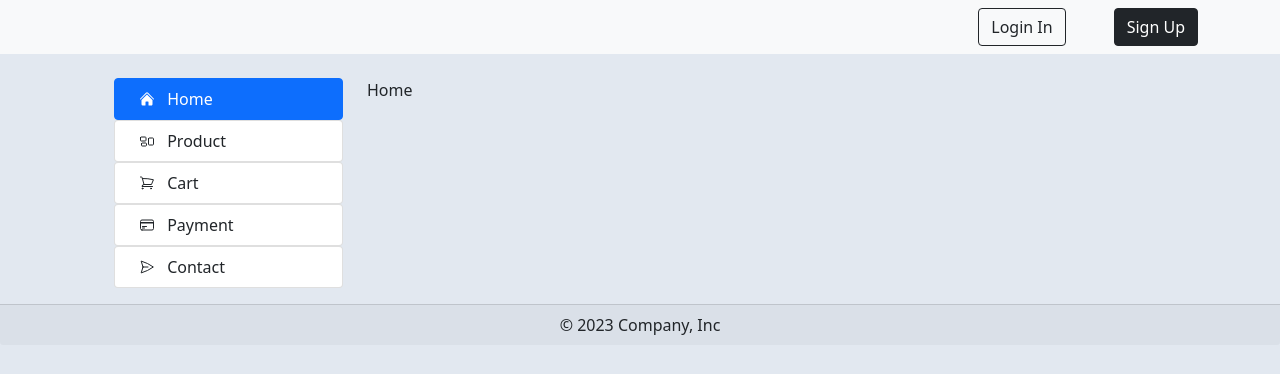
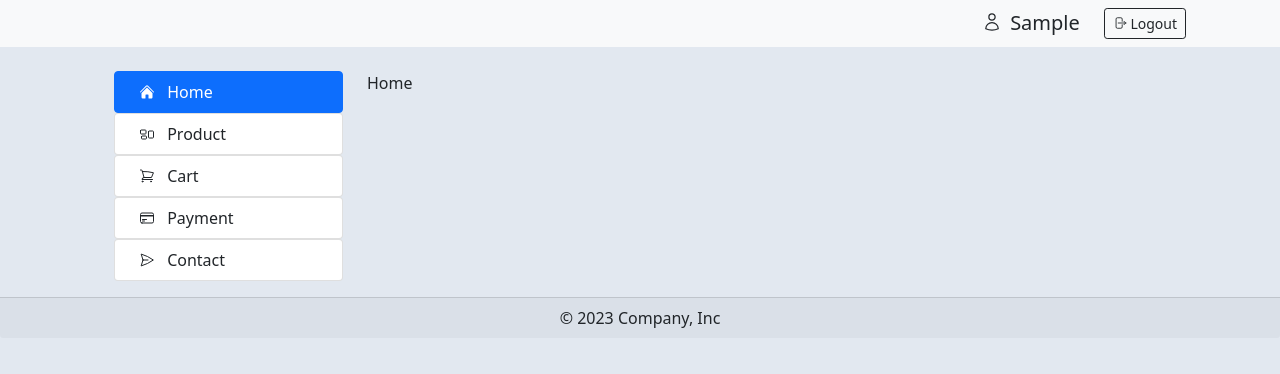
Before and after one commit to Ajinkya6898/my-project, a React (Create React App) app: page /login in a window 1280 px wide. Both pictures are taken after typing "Sample", "Sample123" into the empty fields and a click on the button "Forgot Password". Shown: the top 374 px of the page. Built offline with nearby package versions, Linux system fonts and the light colour scheme.

Commit message:
connected userstore with ui

```diff
--- a/src/components/Header.jsx
+++ b/src/components/Header.jsx
@@ -6,7 +6,14 @@ import { useNavigate } from "react-router-dom";
 
 const Header = () => {
   const loginStatus = useUserStore((state) => state.loggedIn);
-  const userName = useUserStore((state) => state.fullName);
+  const userName = useUserStore((state) => state.username);
+  const password = useUserStore((state) => state.password);
+  const signout = useUserStore((state) => state.logout);
+
+  const handleLogout = () => {
+    signout();
+    navigate("/login");
+  };
 
   const navigate = useNavigate();
   return (
@@ -17,7 +24,10 @@ const Header = () => {
             <HiOutlineUser className="mx-2 mb-1" />
             {userName}
           </h5>
-          <button className="btn btn-outline-dark btn-sm">
+          <button
+            className="btn btn-outline-dark btn-sm"
+            onClick={handleLogout}
+          >
             {" "}
             <HiOutlineArrowRightOnRectangle className="mb-1" /> Logout
           </button>
--- a/src/pages/Login.jsx
+++ b/src/pages/Login.jsx
@@ -1,24 +1,44 @@
-import React from "react";
-import { HiOutlineUser } from "react-icons/hi2";
+import React, { useState } from "react";
 import { useNavigate } from "react-router-dom";
+import useUserStore from "../store/userstore";
 
 const Login = () => {
   const navigate = useNavigate();
+  const login = useUserStore((state) => state.login);
+
+  const [username, setUsername] = useState("");
+  const [password, setPassword] = useState("");
+
+  const handleSubmit = (e) => {
+    e.preventDefault();
+    login(username, password);
+    navigate("/home");
+  };
+
+  const handleChange = (e) => {
+    setUsername(e.target.value);
+  };
+
+  const handlePasswordChange = (e) => {
+    setPassword(e.target.value);
+  };
 
   return (
     <div className="container text-center">
       <div className="card mt-5 m-auto w-25 px-3 pb-3">
         <h3 className="my-3">Welcome back</h3>
-        <form onSubmit={() => navigate("/home")}>
+        <form onSubmit={handleSubmit}>
           <input
             type="text"
-            class="form-control my-2"
+            className="form-control my-2"
             placeholder="Enter Username Here"
+            onChange={handleChange}
           />
           <input
             type="password"
-            class="form-control my-2"
+            className="form-control my-2"
             placeholder="Enter Password Here"
+            onChange={handlePasswordChange}
           />
           <div className="text-start">
             <button className="btn btn-link btn-sm text-start text-decoration-none mb-2">
--- a/src/store/userstore.js
+++ b/src/store/userstore.js
@@ -2,9 +2,22 @@ import { create } from "zustand";
 
 const useUserStore = create((set, get) => ({
   loggedIn: false,
-  fullName: "Ajinkya Joshi",
-  emailId: "ajinkya0608@gmail.com",
-  mobileNo: 8329746598,
+  username: "",
+  password: "",
+
+  login: (username, password) =>
+    set(() => ({
+      loggedIn: true,
+      username: username,
+      password: password,
+    })),
+
+  logout: () =>
+    set(() => ({
+      loggedIn: false,
+      username: "",
+      password: "",
+    })),
 }));
 
 export default useUserStore;
```
